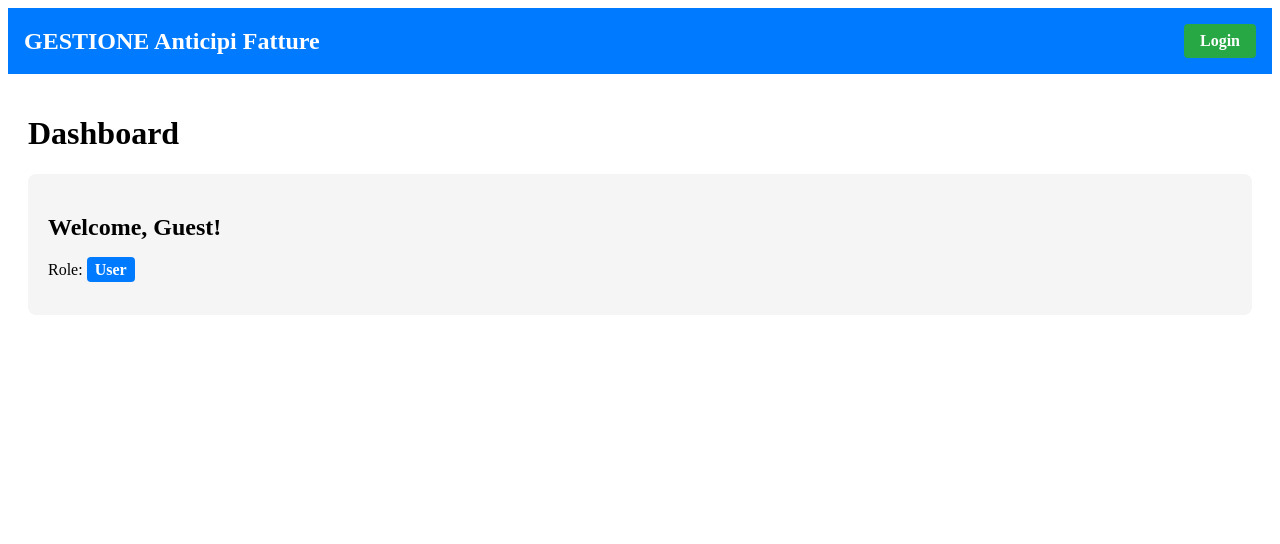
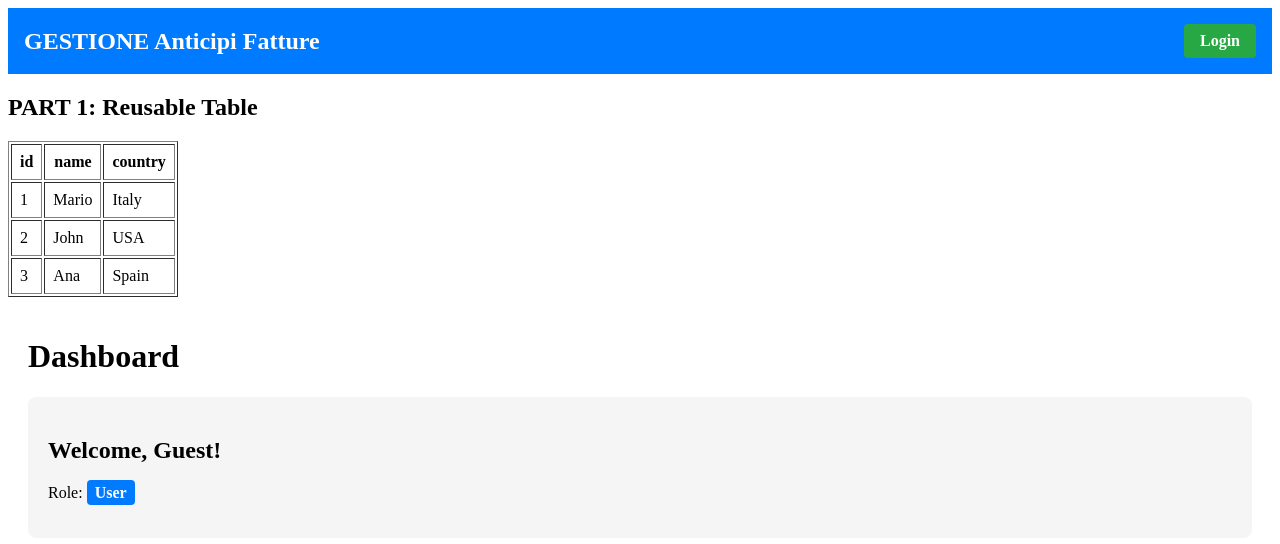
Before and after one commit to SparshSingh10/Angular, an Angular app in the folder RoutingAQ/: page /dashboard in a window 1280 px wide. Shown: the top 544 px of the page. Built offline with nearby package versions, Linux system fonts and the light colour scheme.

Commit message:
reusable-table-skeleton

```diff
--- a/RoutingAQ/src/app/app.component.html
+++ b/RoutingAQ/src/app/app.component.html
@@ -1,2 +1,6 @@
 <app-header></app-header>
+<h2>PART 1: Reusable Table</h2>
+
+<app-table></app-table>
+
 <router-outlet></router-outlet>
--- a/RoutingAQ/src/app/app.module.ts
+++ b/RoutingAQ/src/app/app.module.ts
@@ -6,12 +6,14 @@ import { AppRoutingModule } from './app-routing.module';
 import { AppComponent } from './app.component';
 import { HeaderComponent } from './shared/header/header.component';
 import { DashboardComponent } from './dashboard/dashboard.component';
+import { TableComponent } from './shared/table/table.component';
 
 @NgModule({
   declarations: [
     AppComponent,
     HeaderComponent,
-    DashboardComponent
+    DashboardComponent,
+    TableComponent
   ],
   imports: [
     BrowserModule,
--- /dev/null
+++ b/RoutingAQ/src/app/shared/table/table.component.html
@@ -0,0 +1,19 @@
+<table border="1" cellpadding="8">
+  <thead>
+    <tr>
+      <th *ngFor="let col of columns">
+        {{ col }}
+      </th>
+    </tr>
+  </thead>
+
+  <tbody>
+    <tr *ngFor="let row of data">
+     <td *ngFor="let col of columns">
+  {{ getValue(row, col) }}
+</td>
+
+
+    </tr>
+  </tbody>
+</table>
--- /dev/null
+++ b/RoutingAQ/src/app/shared/table/table.component.ts
@@ -0,0 +1,19 @@
+import { Component } from '@angular/core';
+
+@Component({
+  selector: 'app-table',
+  templateUrl: './table.component.html',
+  styleUrls: ['./table.component.css']
+})
+export class TableComponent {
+columns = ['id', 'name', 'country'];
+data = [
+    { id: 1, name: 'Mario', country: 'Italy' },
+    { id: 2, name: 'John', country: 'USA' },
+    { id: 3, name: 'Ana', country: 'Spain' }
+  ];
+  getValue(row: any, col: string) {
+  return row[col];
+}
+
+}
```
Also changed, not shown: RoutingAQ/src/app/shared/table/table.component.css (added), 1 other file (tests, documents, lock files or other folders).
